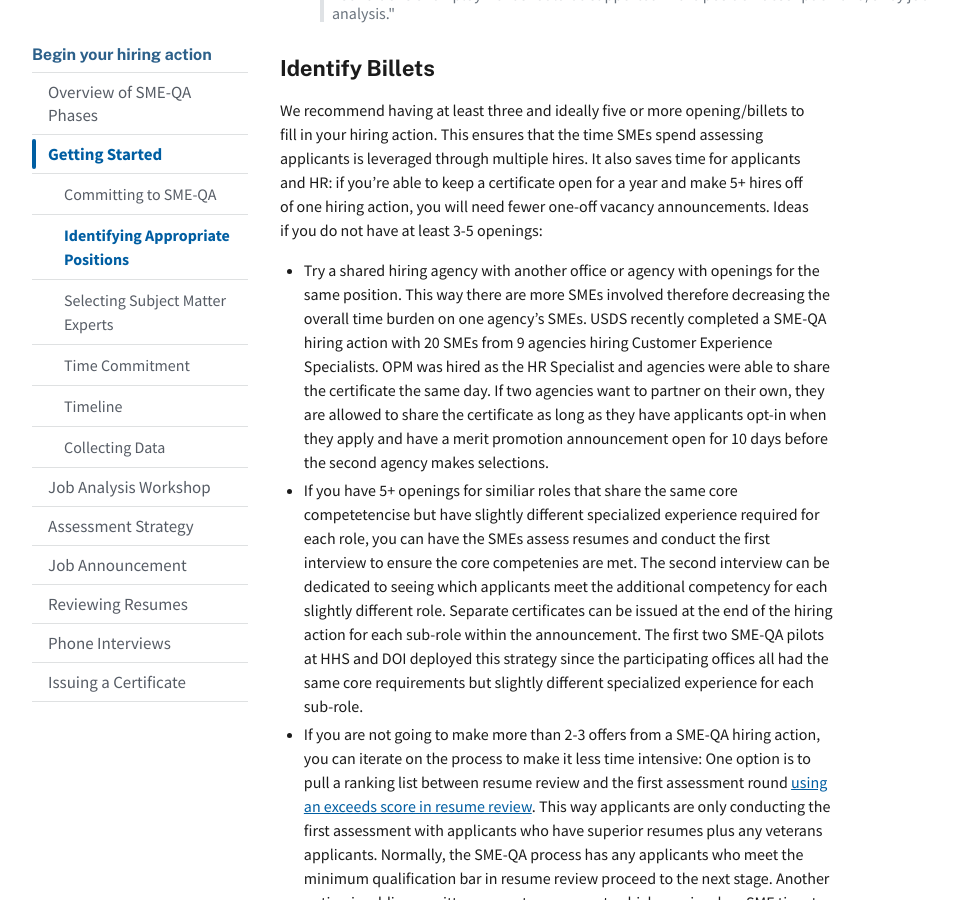
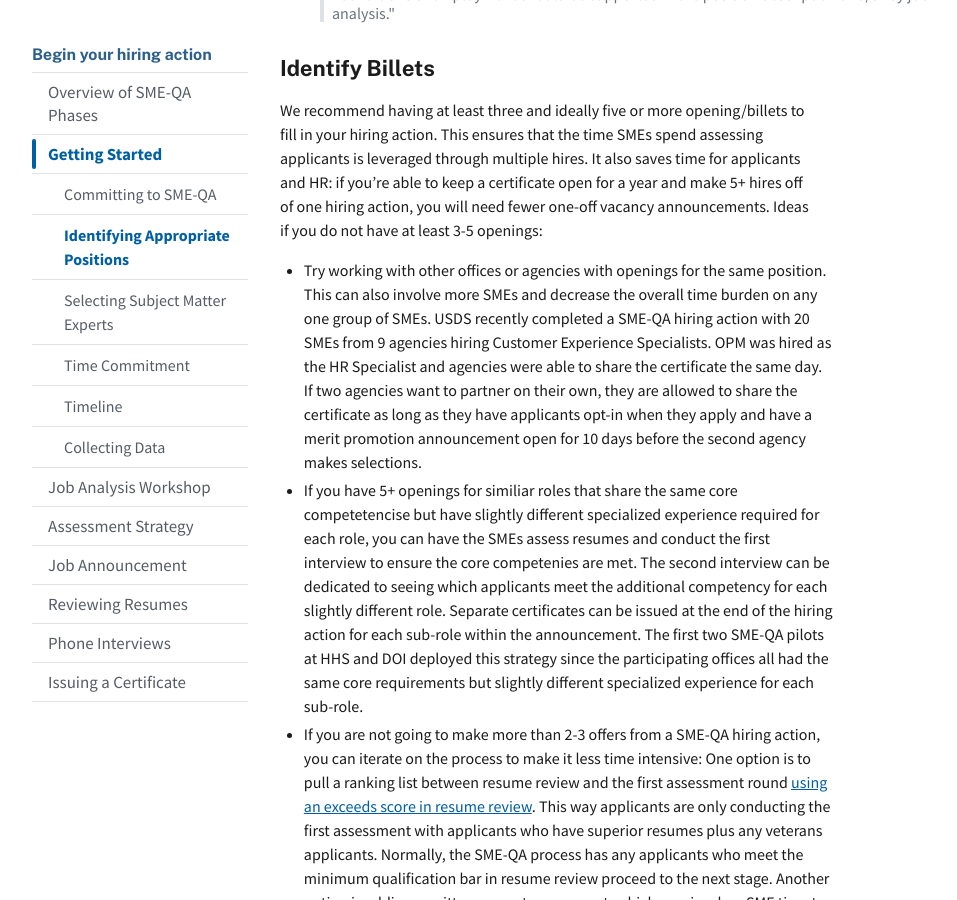
Before and after one commit to usds/SME-QA-Website, a Jekyll site: the page built from pages/phases/getting-started/identifying-appropriate-positions.md, in a window 1280 px wide and 900 px high, scrolled down 743 px. Shown: the whole window, without its empty margins (128-1085 px from the left). Built offline with Jekyll 4.4.1, drawn with Linux system fonts in a browser that asks for light colours.

Commit message:
Update pages/phases/getting-started/identifying-appropriate-positions.md
Co-authored-by: Will Slack <wslack@users.noreply.github.com>

```diff
--- a/pages/phases/getting-started/identifying-appropriate-positions.md
+++ b/pages/phases/getting-started/identifying-appropriate-positions.md
@@ -24,7 +24,7 @@ Your position description (PD) should reflect adequate specialized experience to
 
 We recommend having at least three and ideally five or more opening/billets to fill in your hiring action. This ensures that the time SMEs spend assessing applicants is leveraged through multiple hires. It also saves time for applicants and HR: if you're able to keep a certificate open for a year and make 5+ hires off of one hiring action, you will need fewer one-off vacancy announcements.  Ideas if you do not have at least 3-5 openings:
 
-- Try a shared hiring agency with another office or agency with openings for the same position. This way there are more SMEs involved therefore decreasing the overall time burden on one agency's SMEs. USDS recently completed a SME-QA hiring action with 20 SMEs from 9 agencies hiring Customer Experience Specialists. OPM was hired as the HR Specialist and agencies were able to share the certificate the same day. If two agencies want to partner on their own, they are allowed to share the certificate as long as they have applicants opt-in when they apply and have a merit promotion announcement open for 10 days before the second agency makes selections.
+- Try working with other offices or agencies with openings for the same position. This can also involve more SMEs and decrease the overall time burden on any one group of SMEs. USDS recently completed a SME-QA hiring action with 20 SMEs from 9 agencies hiring Customer Experience Specialists. OPM was hired as the HR Specialist and agencies were able to share the certificate the same day. If two agencies want to partner on their own, they are allowed to share the certificate as long as they have applicants opt-in when they apply and have a merit promotion announcement open for 10 days before the second agency makes selections.
 
 - If you have 5+ openings for similiar roles that share the same core competetencise but have slightly different specialized experience required for each role, you can have the SMEs assess resumes and conduct the first interview to ensure the core competenies are met. The second interview can be dedicated to seeing which applicants meet the additional competency for each slightly different role. Separate certificates can be issued at the end of the hiring action for each sub-role within the announcement. The first two SME-QA pilots at HHS and DOI deployed this strategy since the participating offices all had the same core requirements but slightly different specialized experience for each sub-role.
 
```
